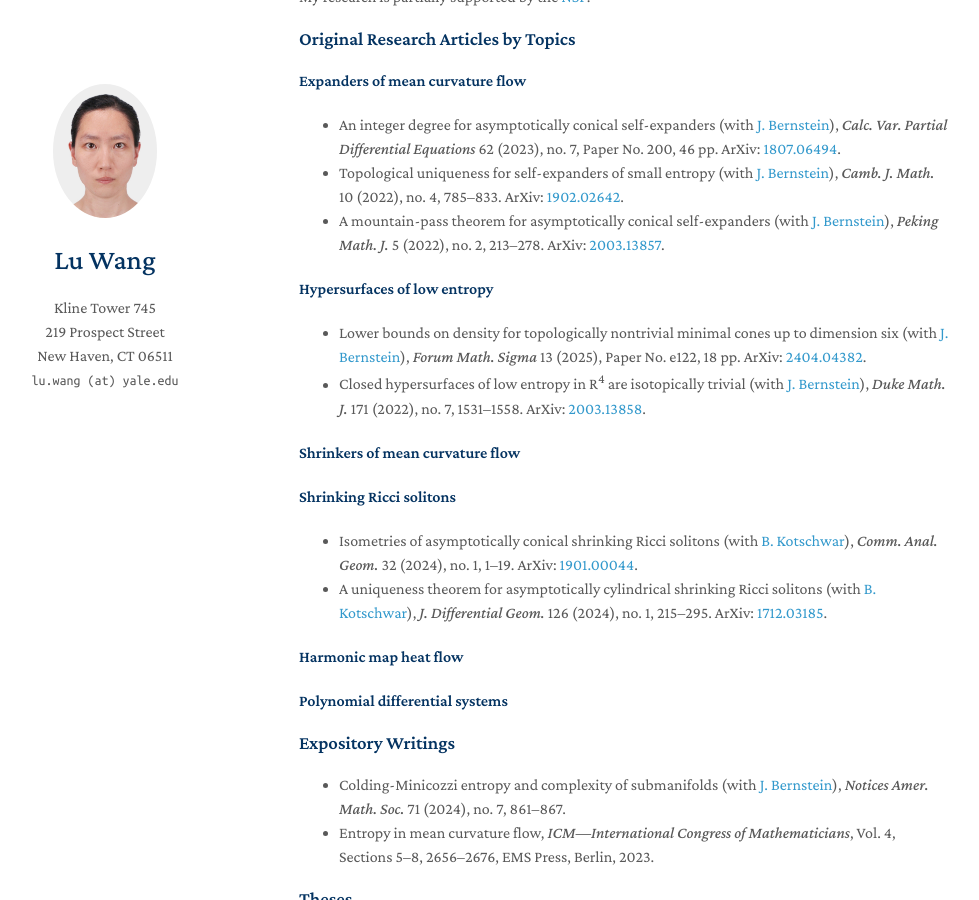
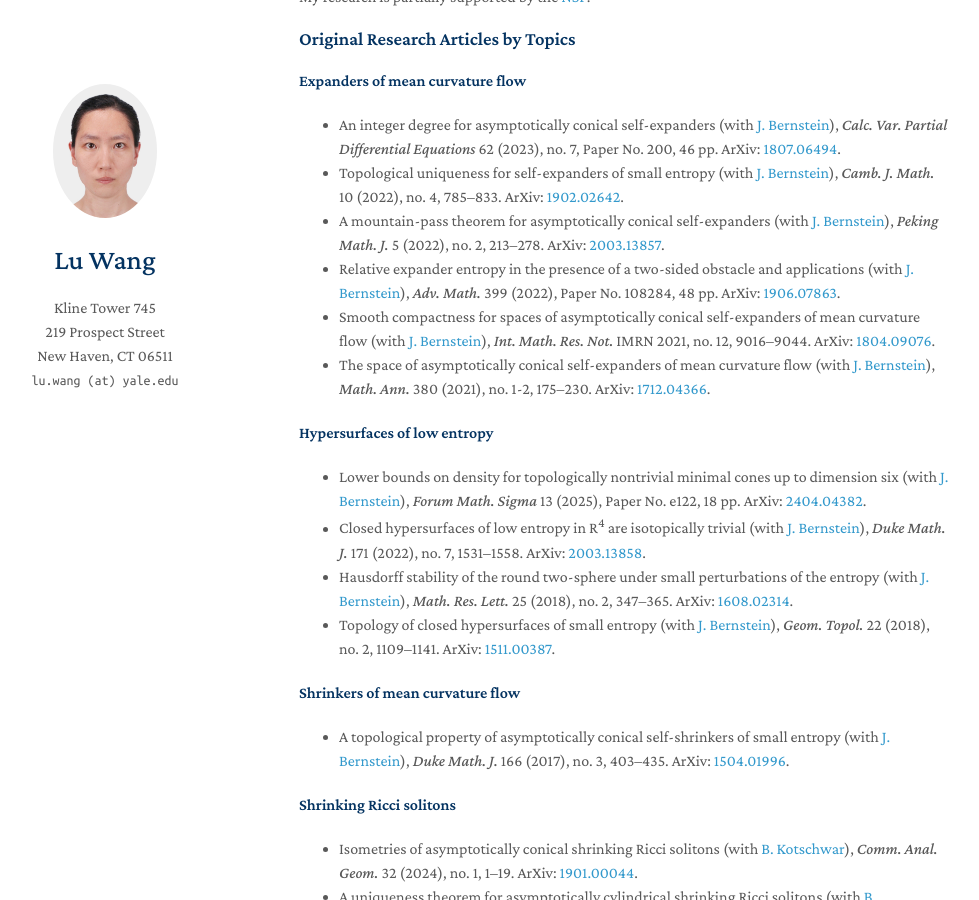
Before and after one commit to drwanglu/drwanglu.github.io, a Jekyll site: the page built from index.md, in a window 1280 px wide and 900 px high, scrolled down 485 px. Shown: the whole window, without its empty margins (171-1150 px from the left). Built offline with Jekyll 4.4.1, drawn with Linux system fonts in a browser that asks for light colours; a style sheet for code colours, icons or effects is not loaded; our own code applies the rules of GitHub Pages for plain Markdown files.

Commit message:
Update index.md

```diff
--- a/index.md
+++ b/index.md
@@ -27,13 +27,20 @@ My research is partially supported by the [NSF](https://www.nsf.gov).
 - An integer degree for asymptotically conical self-expanders (with [J. Bernstein](https://mathematics.jhu.edu/directory/jacob-bernstein/)), *Calc. Var. Partial Differential Equations* 62 (2023), no. 7, Paper No. 200, 46 pp. ArXiv: [1807.06494](https://arxiv.org/abs/1807.06494).
 - Topological uniqueness for self-expanders of small entropy (with [J. Bernstein](https://mathematics.jhu.edu/directory/jacob-bernstein/)), *Camb. J. Math.* 10 (2022), no. 4, 785--833. ArXiv: [1902.02642](https://arxiv.org/abs/1902.02642).
 - A mountain-pass theorem for asymptotically conical self-expanders (with [J. Bernstein](https://mathematics.jhu.edu/directory/jacob-bernstein/)), *Peking Math. J.* 5 (2022), no. 2, 213--278. ArXiv: [2003.13857](https://arxiv.org/abs/2003.13857).
+- Relative expander entropy in the presence of a two-sided obstacle and applications (with [J. Bernstein](https://mathematics.jhu.edu/directory/jacob-bernstein/)), *Adv. Math.* 399 (2022), Paper No. 108284, 48 pp. ArXiv: [1906.07863](https://arxiv.org/abs/1906.07863).
+- Smooth compactness for spaces of asymptotically conical self-expanders of mean curvature flow (with [J. Bernstein](https://mathematics.jhu.edu/directory/jacob-bernstein/)), *Int. Math. Res. Not.* IMRN 2021, no. 12, 9016--9044. ArXiv: [1804.09076](https://arxiv.org/abs/1804.09076).
+- The space of asymptotically conical self-expanders of mean curvature flow (with [J. Bernstein](https://mathematics.jhu.edu/directory/jacob-bernstein/)), *Math. Ann.* 380 (2021), no. 1-2, 175--230. ArXiv: [1712.04366](https://arxiv.org/abs/1712.04366).
 
 #### Hypersurfaces of low entropy
 
 - Lower bounds on density for topologically nontrivial minimal cones up to dimension six (with [J. Bernstein](https://mathematics.jhu.edu/directory/jacob-bernstein/)), *Forum Math. Sigma* 13 (2025), Paper No. e122, 18 pp. ArXiv: [2404.04382](https://arxiv.org/abs/2404.04382).
 - Closed hypersurfaces of low entropy in R<sup>4</sup> are isotopically trivial (with [J. Bernstein](https://mathematics.jhu.edu/directory/jacob-bernstein/)), *Duke Math. J.* 171 (2022), no. 7, 1531--1558. ArXiv: [2003.13858](https://arxiv.org/abs/2003.13858).
+- Hausdorff stability of the round two-sphere under small perturbations of the entropy (with [J. Bernstein](https://mathematics.jhu.edu/directory/jacob-bernstein/)), *Math. Res. Lett.* 25 (2018), no. 2, 347--365. ArXiv: [1608.02314](https://arxiv.org/abs/1608.02314).
+- Topology of closed hypersurfaces of small entropy (with [J. Bernstein](https://mathematics.jhu.edu/directory/jacob-bernstein/)), *Geom. Topol.* 22 (2018), no. 2, 1109--1141. ArXiv: [1511.00387](https://arxiv.org/abs/1511.00387).
 
 #### Shrinkers of mean curvature flow
+
+- A topological property of asymptotically conical self-shrinkers of small entropy (with [J. Bernstein](https://mathematics.jhu.edu/directory/jacob-bernstein/)), *Duke Math. J.* 166 (2017), no. 3, 403--435. ArXiv: [1504.01996](https://arxiv.org/abs/1504.01996).
 
 #### Shrinking Ricci solitons
 
```
